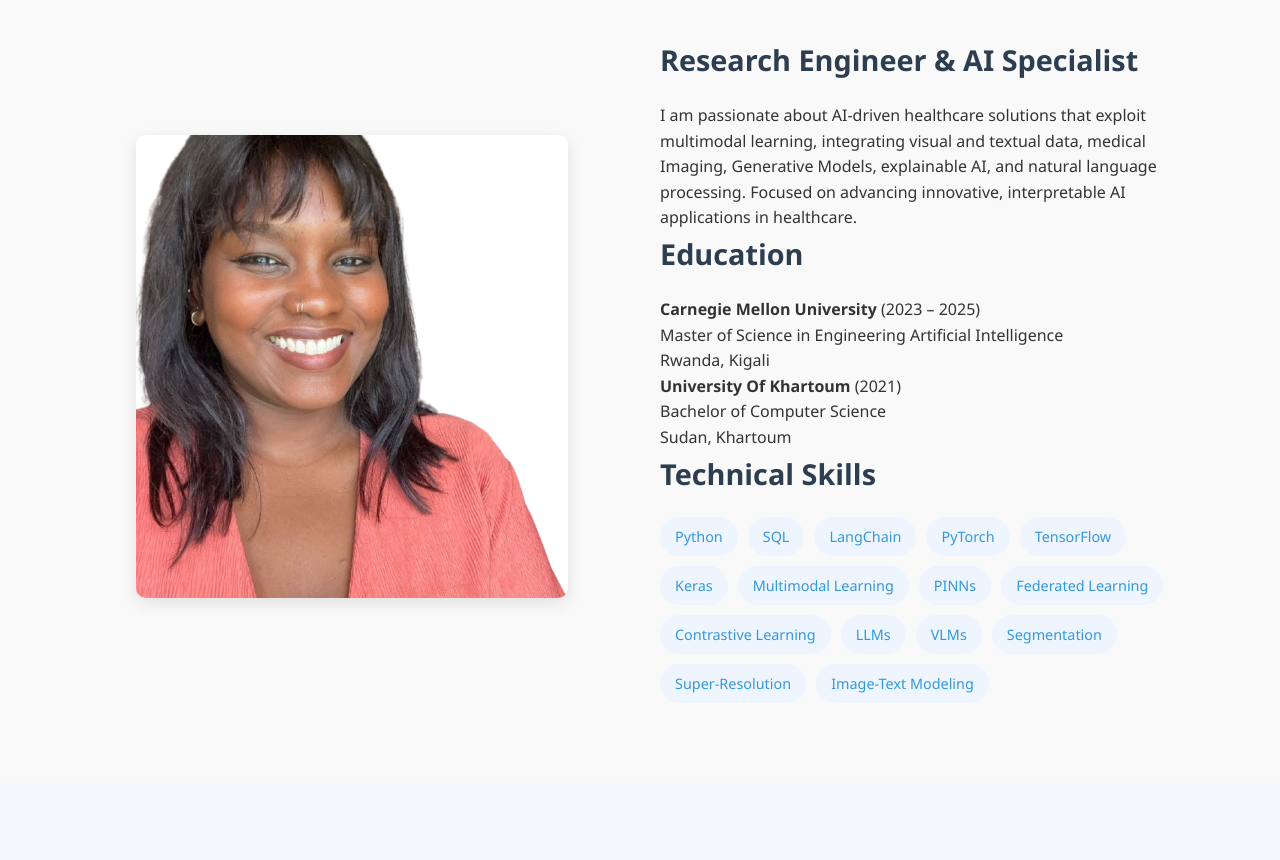
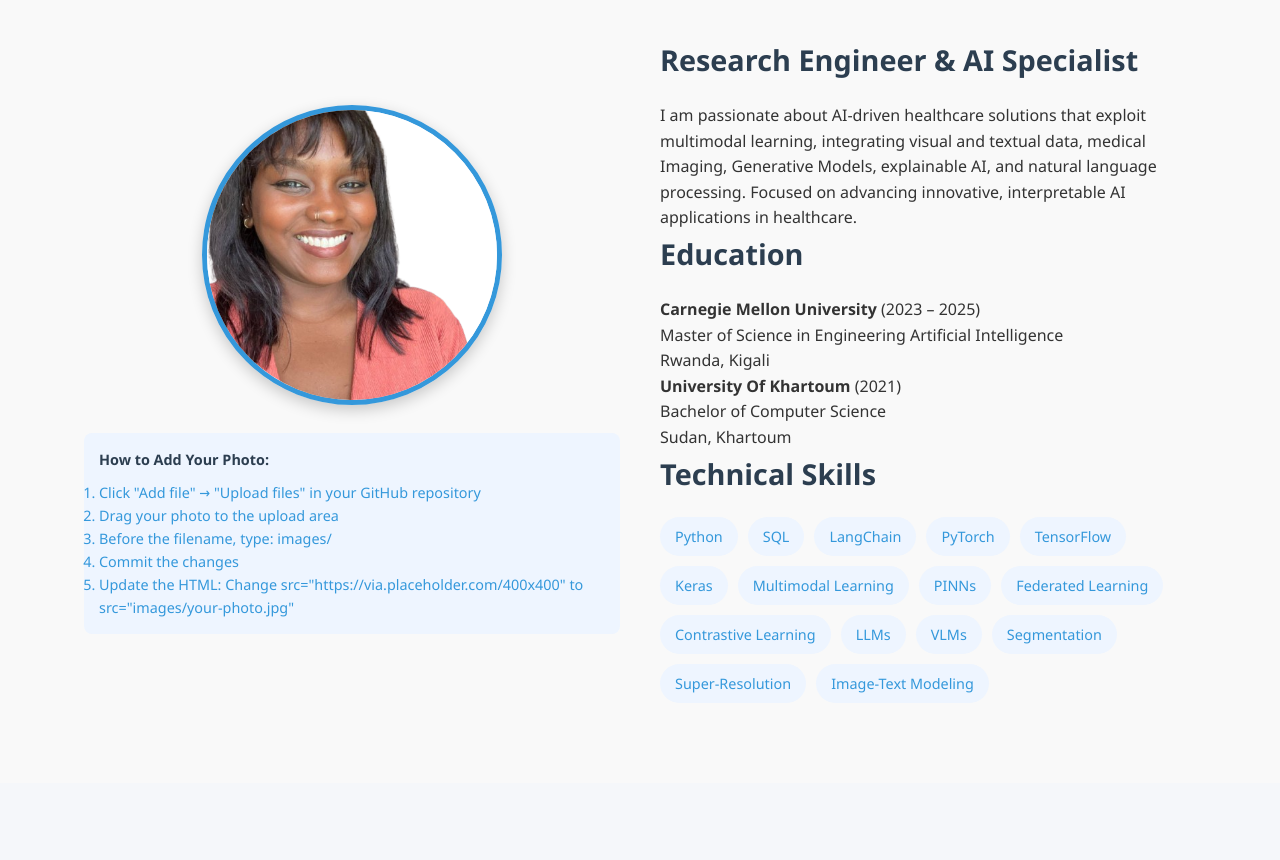
Before and after one commit to mona-aman/mona-aman.github.io, a plain HTML site: page index.html in a window 1280 px wide. Shown: the part 1041-1901 px from the top of the page. Drawn offline with Linux system fonts and the light colour scheme.

Commit message:
Enhance profile photo section with styles and instructions

```diff
--- a/index.html
+++ b/index.html
@@ -186,12 +186,37 @@
             flex: 1;
             min-width: 300px;
             text-align: center;
+            position: relative;
         }
 
-        .about-img img {
-            max-width: 100%;
-            border-radius: 10px;
-            box-shadow: 0 5px 15px rgba(0, 0, 0, 0.1);
+        .profile-photo {
+            width: 300px;
+            height: 300px;
+            border-radius: 50%;
+            object-fit: cover;
+            border: 5px solid var(--primary);
+            box-shadow: 0 5px 15px rgba(0, 0, 0, 0.2);
+            transition: all 0.3s ease;
+        }
+
+        .profile-photo:hover {
+            transform: scale(1.03);
+            box-shadow: 0 8px 25px rgba(0, 0, 0, 0.3);
+        }
+
+        .photo-instruction {
+            margin-top: 20px;
+            padding: 15px;
+            background-color: #eef5ff;
+            border-radius: 8px;
+            font-size: 0.9rem;
+            color: var(--primary);
+            text-align: left;
+        }
+
+        .photo-instruction h4 {
+            margin-bottom: 10px;
+            color: var(--secondary);
         }
 
         .about-text {
@@ -518,6 +543,11 @@
             .section-title {
                 font-size: 2rem;
             }
+
+            .profile-photo {
+                width: 250px;
+                height: 250px;
+            }
         }
     </style>
 </head>
@@ -560,8 +590,18 @@
             <h2 class="section-title">About Me</h2>
             <div class="about-content">
                 <div class="about-img">
-                    <!-- Replace with your image or remove this div -->
+                    <!-- Replace with your actual photo -->
                     <img src="images/profile.png" alt="Mona Aman" class="profile-photo">
+                    <div class="photo-instruction">
+                        <h4>How to Add Your Photo:</h4>
+                        <ol>
+                            <li>Click "Add file" → "Upload files" in your GitHub repository</li>
+                            <li>Drag your photo to the upload area</li>
+                            <li>Before the filename, type: <code>images/</code></li>
+                            <li>Commit the changes</li>
+                            <li>Update the HTML: Change <code>src="https://via.placeholder.com/400x400"</code> to <code>src="images/your-photo.jpg"</code></li>
+                        </ol>
+                    </div>
                 </div>
                 <div class="about-text">
                     <h3>Research Engineer & AI Specialist</h3>
```
